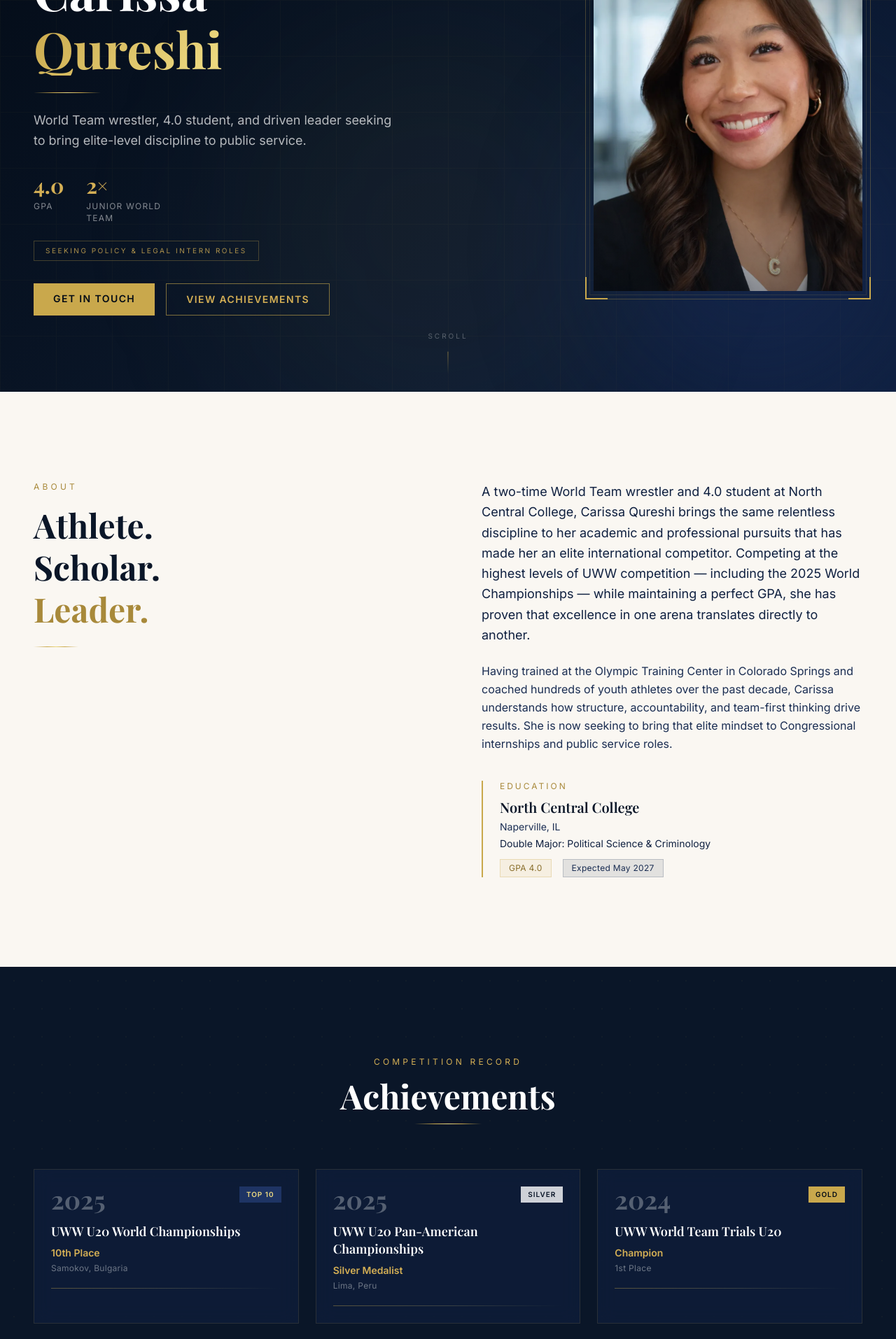
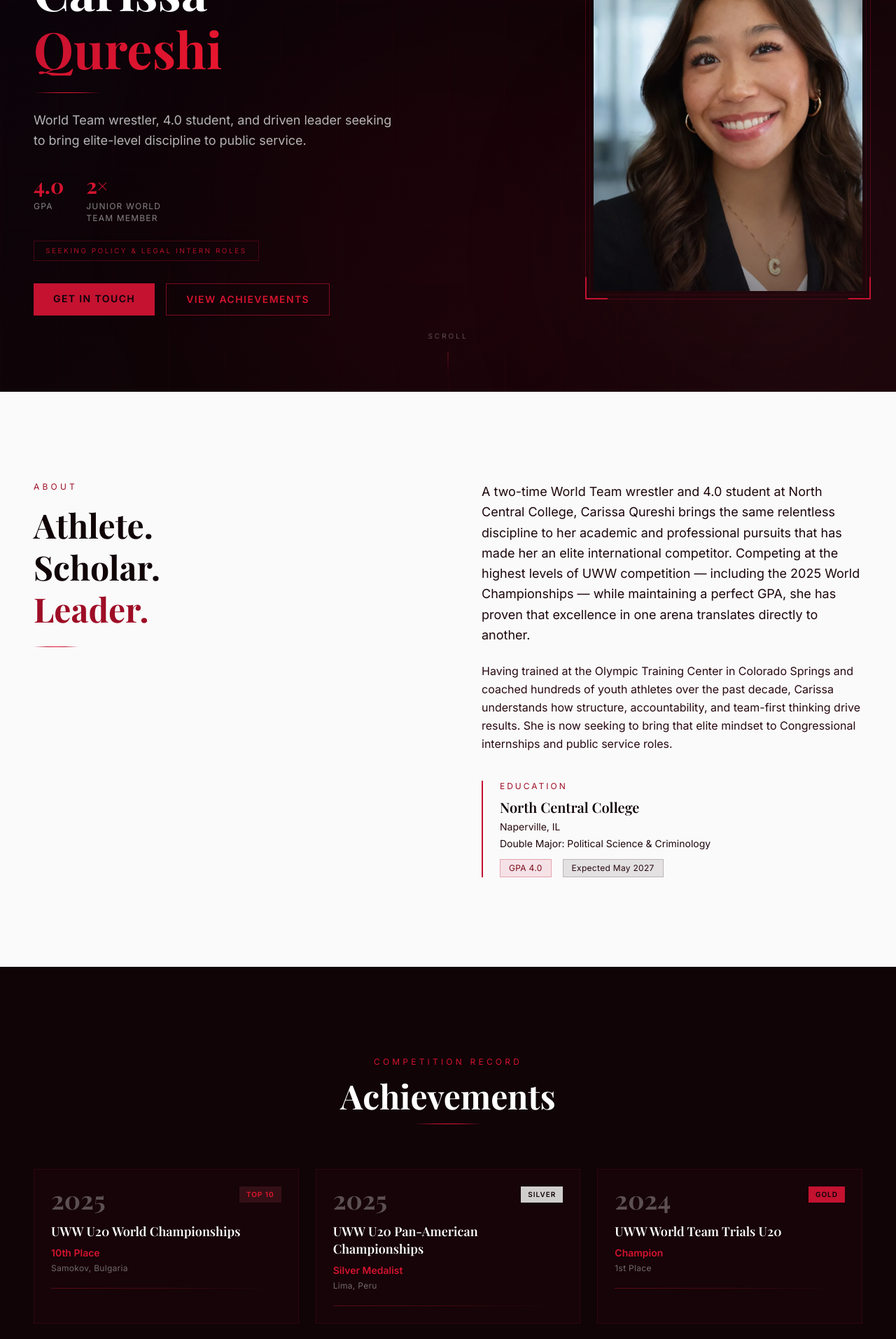
Before and after one commit to ethanqureshi/carissaqureshi, a Next.js app: page / in a window 1280 px wide. Shown: the part 240-2154 px from the top of the page at 70% size. Built offline with nearby package versions, Linux system fonts and the light colour scheme; a web font is replaced by a local one.

Commit message:
rebrand to NCC cardinal red + white, fix stat label
- Theme: navy/gold → deep burgundy-black + cardinal red (#C41230)
- Stat: "Junior World Team" → "Junior World Team Member"
- Update all hardcoded hex values to match new palette

Co-Authored-By: WOZCODE <contact@withwoz.com>

```diff
--- a/app/globals.css
+++ b/app/globals.css
@@ -1,23 +1,25 @@
 @import "tailwindcss";
 
 @theme {
-  --color-navy-950: #030B16;
-  --color-navy-900: #0A1628;
-  --color-navy-800: #0F2040;
-  --color-navy-700: #1A2D52;
-  --color-navy-600: #1E3464;
-  --color-navy-400: #2E4E82;
-  --color-navy-950: #030B16;
-  --color-gold-200: #F5E6B0;
-  --color-gold-300: #EDD980;
-  --color-gold-400: #D4AF55;
-  --color-gold-500: #C9A84C;
-  --color-gold-600: #A8893A;
-  --color-gold-700: #8A6F2C;
-  --color-cream: #FAF7F2;
+  /* Dark backgrounds — deep burgundy-black */
+  --color-navy-950: #08030A;
+  --color-navy-900: #100407;
+  --color-navy-800: #1C060B;
+  --color-navy-700: #280910;
+  --color-navy-600: #341016;
+  --color-navy-400: #5A1B26;
+
+  /* Cardinal Red — NCC primary */
+  --color-gold-200: #F5899B;
+  --color-gold-300: #E8162E;
+  --color-gold-400: #D4142F;
+  --color-gold-500: #C41230;
+  --color-gold-600: #9E0D26;
+  --color-gold-700: #7A0B1D;
+
+  --color-cream: #FAFAFA;
   --font-serif: var(--font-playfair), Georgia, serif;
   --font-sans: var(--font-inter), system-ui, sans-serif;
-  --background-image-navy-gradient: linear-gradient(135deg, #030B16 0%, #0A1628 50%, #0F2040 100%);
 }
 
 html {
@@ -25,41 +27,41 @@ html {
 }
 
 body {
-  background-color: #030B16;
-  color: #FAF7F2;
+  background-color: #08030A;
+  color: #FAFAFA;
   font-family: var(--font-inter), system-ui, sans-serif;
   -webkit-font-smoothing: antialiased;
 }
 
 ::selection {
-  background-color: #C9A84C;
-  color: #030B16;
+  background-color: #C41230;
+  color: #FAFAFA;
 }
 
 .gold-rule {
   height: 1px;
-  background: linear-gradient(90deg, transparent 0%, #C9A84C 30%, #EDD980 50%, #C9A84C 70%, transparent 100%);
+  background: linear-gradient(90deg, transparent 0%, #C41230 30%, #E8162E 50%, #C41230 70%, transparent 100%);
 }
 
 .text-gradient-gold {
-  background: linear-gradient(135deg, #C9A84C 0%, #EDD980 50%, #C9A84C 100%);
+  background: linear-gradient(135deg, #C41230 0%, #E8162E 50%, #C41230 100%);
   -webkit-background-clip: text;
   -webkit-text-fill-color: transparent;
   background-clip: text;
 }
 
 .card-glass {
-  background: rgba(15, 32, 64, 0.6);
+  background: rgba(28, 6, 11, 0.6);
   backdrop-filter: blur(12px);
-  border: 1px solid rgba(201, 168, 76, 0.15);
+  border: 1px solid rgba(196, 18, 48, 0.15);
 }
 
 .nav-scrolled {
-  background: rgba(3, 11, 22, 0.85);
+  background: rgba(8, 3, 10, 0.88);
   backdrop-filter: blur(20px);
-  border-bottom: 1px solid rgba(201, 168, 76, 0.1);
+  border-bottom: 1px solid rgba(196, 18, 48, 0.12);
 }
 
 .bg-navy-gradient {
-  background: linear-gradient(135deg, #030B16 0%, #0A1628 50%, #0F2040 100%);
+  background: linear-gradient(135deg, #08030A 0%, #100407 50%, #1C060B 100%);
 }
--- a/components/Achievements.tsx
+++ b/components/Achievements.tsx
@@ -76,7 +76,7 @@ export default function Achievements() {
       {/* Background texture */}
       <div className="absolute inset-0 opacity-[0.04]"
         style={{
-          backgroundImage: "radial-gradient(circle, rgba(201,168,76,1) 1px, transparent 1px)",
+          backgroundImage: "radial-gradient(circle, rgba(196,18,48,1) 1px, transparent 1px)",
           backgroundSize: "40px 40px",
         }}
       />
--- a/components/Hero.tsx
+++ b/components/Hero.tsx
@@ -5,7 +5,7 @@ import { motion, useReducedMotion } from "framer-motion";
 
 const stats = [
   { value: "4.0", label: "GPA" },
-  { value: "2×", label: "Junior World Team" },
+  { value: "2×", label: "Junior World Team Member" },
 ];
 
 const containerVariants = {
@@ -30,7 +30,7 @@ export default function Hero() {
         className="absolute inset-0 opacity-[0.03]"
         style={{
           backgroundImage:
-            "linear-gradient(rgba(201,168,76,1) 1px, transparent 1px), linear-gradient(90deg, rgba(201,168,76,1) 1px, transparent 1px)",
+            "linear-gradient(rgba(196,18,48,1) 1px, transparent 1px), linear-gradient(90deg, rgba(196,18,48,1) 1px, transparent 1px)",
           backgroundSize: "80px 80px",
         }}
       />
```
